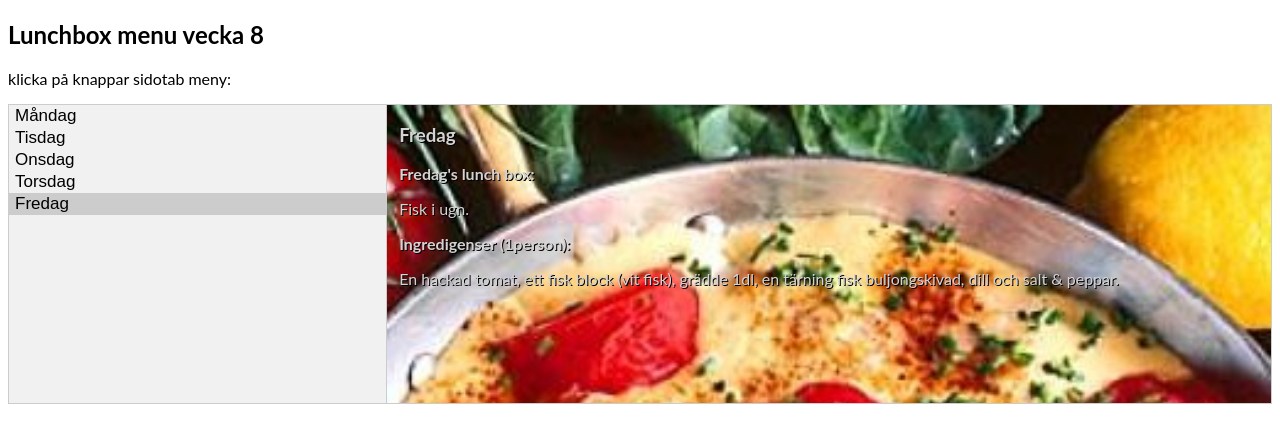
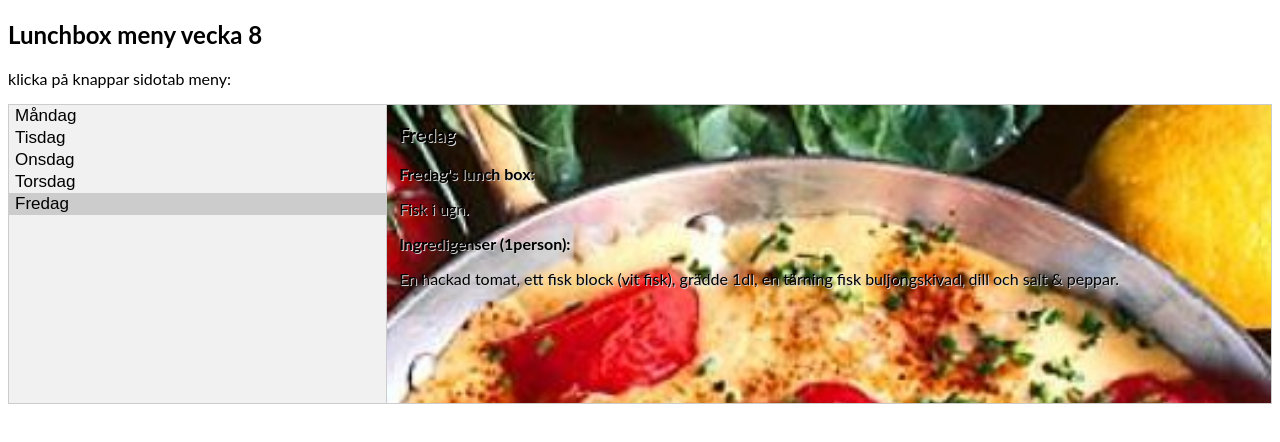
Before and after one commit to jonsjo/lunchbox, a plain HTML site: page index.html in a window 1280 px wide. Both pictures are taken after a click on the button "Fredag". Drawn offline with Linux system fonts and the light colour scheme.

Commit message:
Förslag vecka 8, updatering text Fredag text färg.

```diff
--- a/index.html
+++ b/index.html
@@ -90,8 +90,8 @@ body {
   background-image: url("fisk_i_ugn.jpg");
   background-size: cover;
   background-repeat: no-repeat;
-  color: lightgrey;
-  text-shadow: 1px 1px black;
+  color: black;
+  text-shadow: 1px 1px lightgrey;
 }
 
 
@@ -99,7 +99,7 @@ body {
 </head>
 <body>
 
-<h2>Lunchbox menu vecka 8</h2>
+<h2>Lunchbox meny vecka 8</h2>
 <p>klicka p&aring; knappar sidotab meny:</p>
 
 <div class="tab">
```
